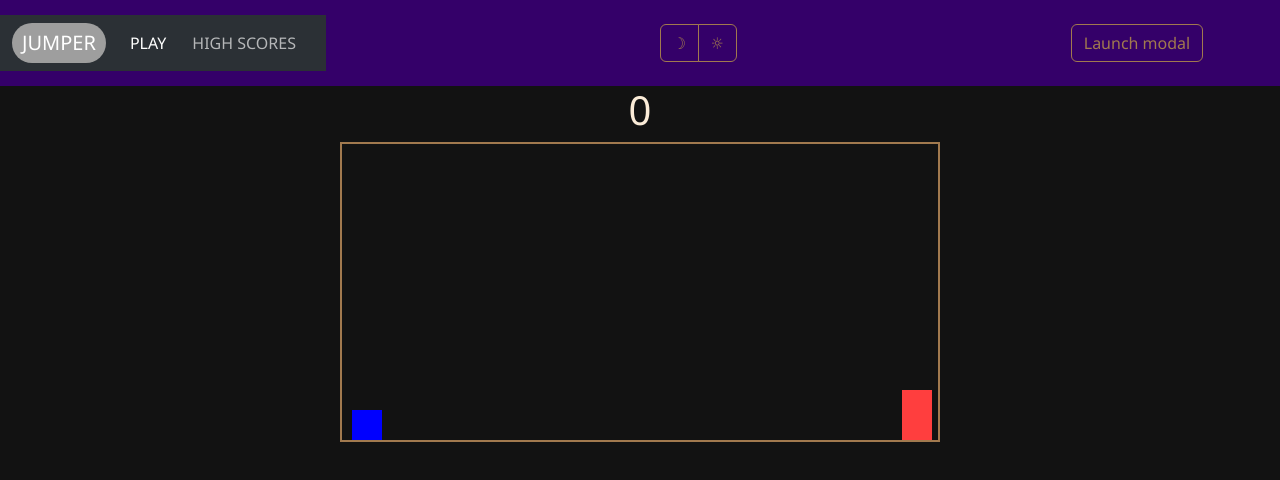
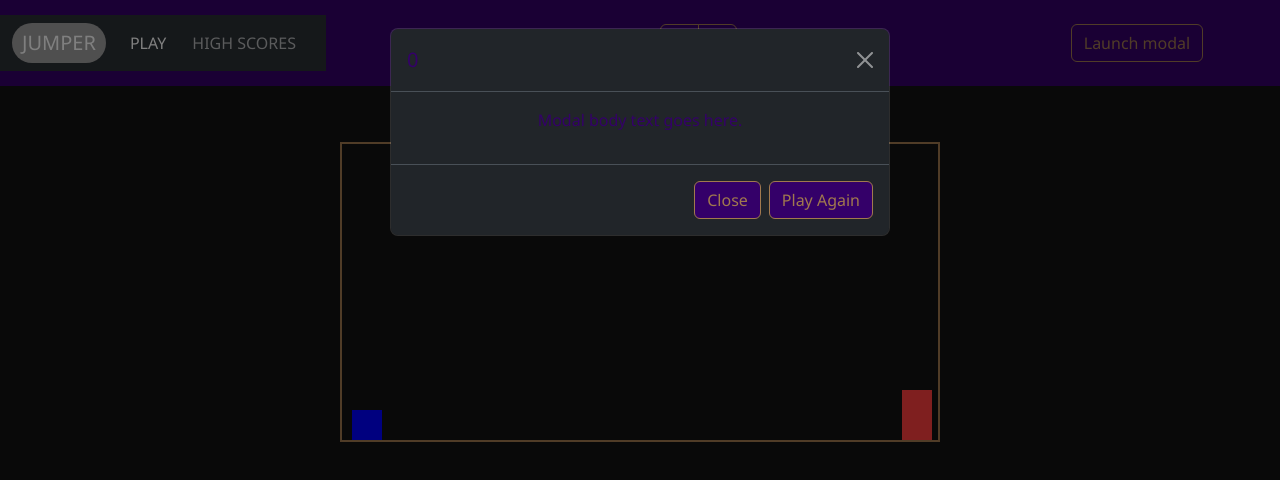
Before and after one commit to rvrutan/jumper, a plain HTML site: page index.html in a window 1280 px wide. Drawn offline with nearby package versions, Linux system fonts and the light colour scheme; grey boxes are pictures that could not be loaded.

Commit message:
modal popup action added and score updated to modal

```diff
--- a/assets/index.js
+++ b/assets/index.js
@@ -1,6 +1,6 @@
 var char = document.getElementById("char");
 var object = document.getElementById("object");
-const score = document.getElementById("score");
+var score = document.getElementById("score");
 
 function jump() {
     char.classList.add("animateJump");
@@ -17,15 +17,28 @@ document.addEventListener('keydown', (event) => {
 
 });
 
-// playerCreation
+// Collision check
 var checkCollision = setInterval(function(){
     var charTop = parseInt(window.getComputedStyle(char).getPropertyValue("top"));
     var objectLeft = parseInt(window.getComputedStyle(object).getPropertyValue("left"));
     if(objectLeft < 30 && objectLeft > 0 && charTop > 216){
         object.style.animation = "none";
-        console.log("You Lose");
+        gameOverModal();
     }
 }, 10)
+
+//gameover modal activated, score displayed
+function gameOverModal(){
+    var gameover = document.getElementById("gameoverModal");
+    var modalTitle = document.getElementById("title-modal");
+
+    modalTitle.textContent = score.innerText;
+
+    var gameModal = new bootstrap.Modal(gameover);
+
+    gameModal.show();
+}
+
 
 // mode switch
 
--- a/index.html
+++ b/index.html
@@ -41,11 +41,11 @@
       Launch modal
     </button>
   </header>
-  <div class="modal" tabindex="-1">
+  <div class="modal" id="gameoverModal" tabindex="-1">
     <div class="modal-dialog">
       <div class="modal-content">
         <div class="modal-header">
-          <h5 class="modal-title">Your Score</h5>
+          <h5 class="modal-title" id="title-modal">Your Score</h5>
           <button type="button" class="btn-close" data-bs-dismiss="modal" aria-label="Close"></button>
         </div>
         <div class="modal-body">
```
